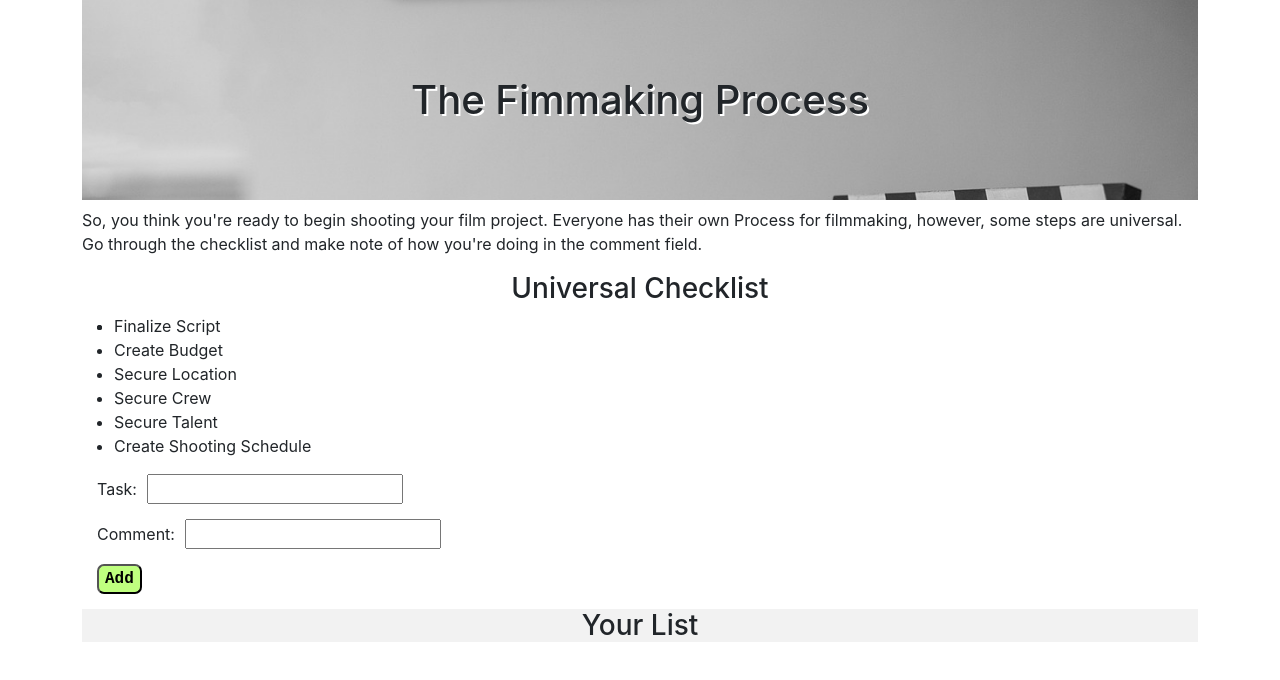
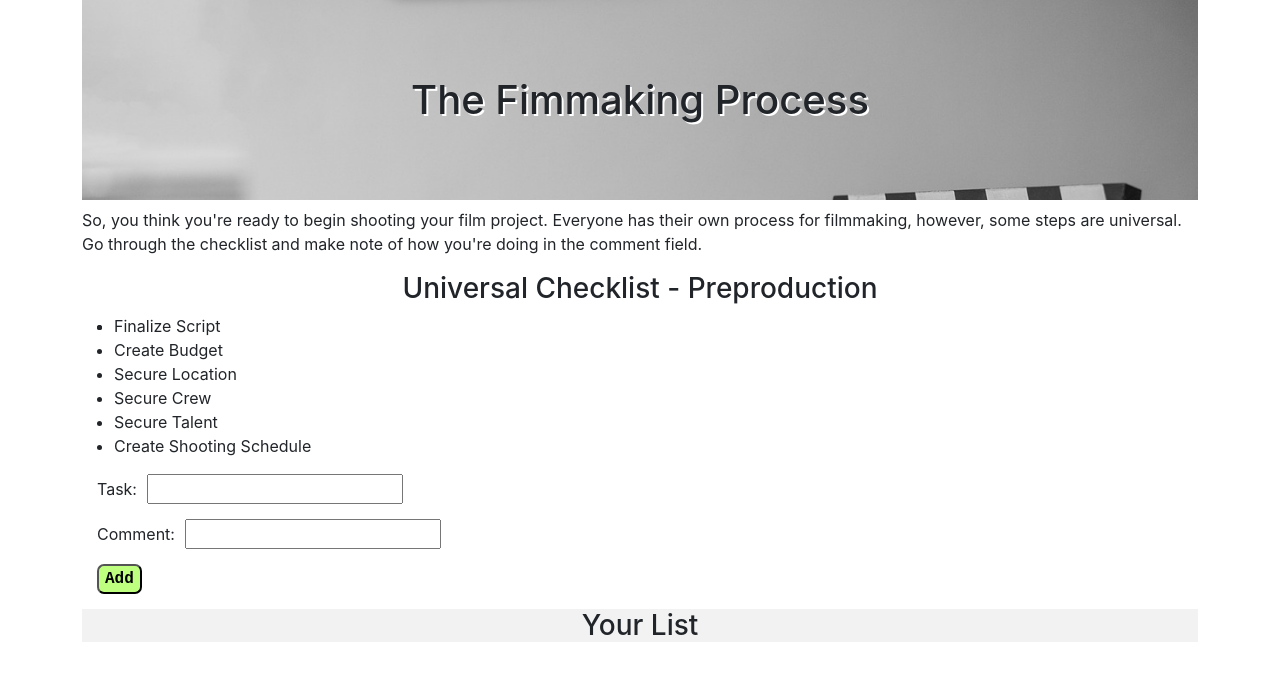
Before and after one commit to curtistgo/film-prod, a React (Create React App) app: page / in a window 1280 px wide. Shown: the top 680 px of the page. Built offline with nearby package versions, Linux system fonts and the light colour scheme.

Commit message:
I fixed a typo on the Movie Task page

```diff
--- a/src/Components/MovieTask/MovieTask.jsx
+++ b/src/Components/MovieTask/MovieTask.jsx
@@ -33,9 +33,9 @@ function MovieTask(props) {
         <>
         <h1 className="headstuff">The Fimmaking Process</h1>
         <p>
-            So, you think you're ready to begin shooting your film project. Everyone has their own Process for filmmaking, however, some steps are universal. Go through the checklist and make note of how you're doing in the comment field.
+            So, you think you're ready to begin shooting your film project. Everyone has their own process for filmmaking, however, some steps are universal. Go through the checklist and make note of how you're doing in the comment field.
         </p>
-        <h3>Universal Checklist</h3>
+        <h3>Universal Checklist - Preproduction</h3>
         <div className="checklist">
             <ul>
                 <li><TaskList /></li>
```
